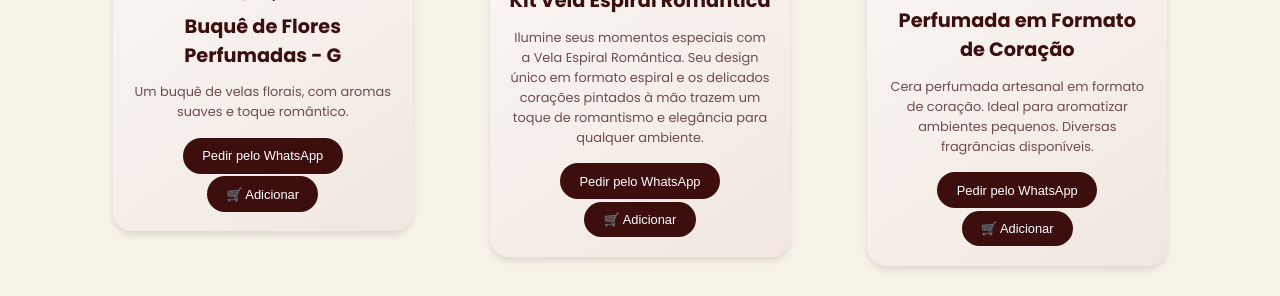
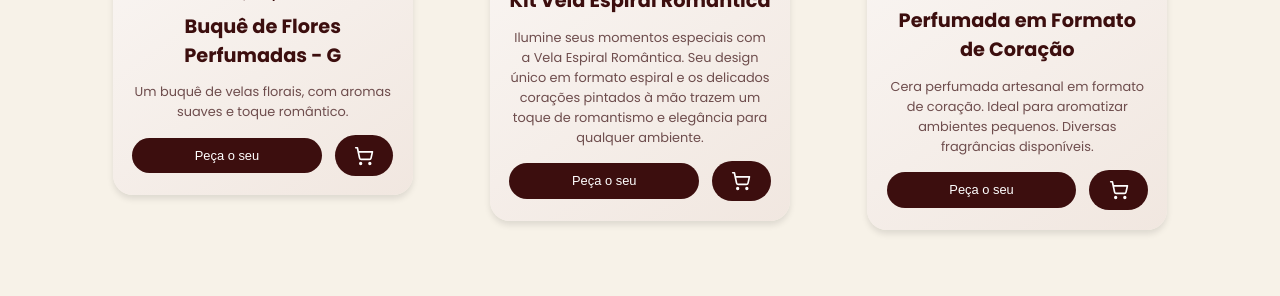
Before and after one commit to wellingtonpereira12/site-artscraft, a React (Vite) app: page / in a window 1280 px wide. Shown: the part 1480-1776 px from the top of the page. Built offline with nearby package versions, Linux system fonts and the light colour scheme.

Commit message:
Melhoria No carrinho

```diff
--- a/src/Components/Carrinho/Carrinho.css
+++ b/src/Components/Carrinho/Carrinho.css
@@ -1,28 +1,42 @@
 /* src/components/Carrinho/Carrinho.css */
+:root {
+  --font-family: 'Poppins', sans-serif;
+  --bg-overlay: rgba(0, 0, 0, 0.5);
+  --modal-bg: #fff;             /* fundo do modal */
+  --border-color: #ccc;         /* bordas e separadores */
+  --text-primary: #6d6d6d;       /* cor principal dos textos */
+  --action-bg: #3C0E0E;          /* cor para botões de ação */
+  --action-bg-hover: #2a0b0b;     /* tom um pouco mais escuro para hover */
+  --transition-duration: 0.3s;
+  --modal-border-radius: 16px;
+  --shadow: 0 4px 12px rgba(0, 0, 0, 0.1);
+}
+
 .carrinho-overlay {
   position: fixed;
-    top: 0;
-    left: 0;
-    right: 0;
-    bottom: 0;
-    background: rgba(0, 0, 0, 0.5);
+  inset: 0;
+  background: var(--bg-overlay);
   display: flex;
   justify-content: center;
   align-items: center;
   z-index: 1000;
-    backdrop-filter: blur(3px);
-    animation: fadeIn 0.3s ease-out;
+  backdrop-filter: blur(4px);
+  animation: fadeIn var(--transition-duration) ease-out;
 }
 
 .carrinho-modal {
-    background: white;
-    border-radius: 12px;
+  background: var(--modal-bg);
+  border-radius: var(--modal-border-radius);
   width: 90%;
   max-width: 500px;
   max-height: 90vh;
   display: flex;
   flex-direction: column;
-    box-shadow: 0 4px 6px rgba(0, 0, 0, 0.1);
+  box-shadow: var(--shadow);
+  overflow: hidden;
+  transform: translateY(20px);
+  animation: slideUp var(--transition-duration) ease-out forwards;
+  font-family: var(--font-family);
 }
 
 .carrinho-cabecalho {
@@ -30,37 +44,42 @@
   justify-content: space-between;
   align-items: center;
   padding: 1.5rem;
-    border-bottom: 1px solid #eee;
+  border-bottom: 1px solid var(--border-color);
+  background-color: #f9f9f9;
+  font-family: var(--font-family);
 }
 
 .carrinho-cabecalho h2 {
   margin: 0;
   font-size: 1.5rem;
-    color: #333;
+  color: var(--text-primary);
 }
 
 .carrinho-fechar {
-    background: none;
+  background: transparent;
   border: none;
   padding: 0.5rem;
   cursor: pointer;
-    color: #666;
-    transition: color 0.3s;
+  color: var(--text-primary);
+  transition: color var(--transition-duration);
 }
 
 .carrinho-fechar:hover {
-    color: #333;
+  color: var(--action-bg);
 }
 
 .carrinho-conteudo {
   padding: 1.5rem;
   overflow-y: auto;
+  flex: 1;
+  font-family: var(--font-family);
 }
 
 .carrinho-vazio {
   text-align: center;
-    color: #666;
+  color: var(--text-primary);
   margin: 2rem 0;
+  font-size: 1rem;
 }
 
 .carrinho-item {
@@ -68,7 +87,8 @@
   justify-content: space-between;
   align-items: center;
   padding: 1rem 0;
-    border-bottom: 1px solid #eee;
+  border-bottom: 1px solid var(--border-color);
+  font-family: var(--font-family);
 }
 
 .item-info {
@@ -79,26 +99,26 @@
 .item-titulo {
   margin: 0;
   font-size: 1rem;
-    color: #333;
+  color: var(--text-primary);
 }
 
 .item-detalhes {
   margin: 0.25rem 0 0;
-    color: #666;
   font-size: 0.9rem;
+  color: var(--text-primary);
 }
 
 .item-remover {
-    background: none;
+  background: transparent;
   border: none;
-    color: #666;
+  padding: 0.5rem;
+  color: var(--text-primary);
   cursor: pointer;
-    padding: 0.5rem;
-    transition: color 0.3s;
+  transition: color var(--transition-duration);
 }
 
 .item-remover:hover {
-    color: #ff4444;
+  color: var(--action-bg);
 }
 
 .carrinho-total {
@@ -107,13 +127,15 @@
   align-items: center;
   padding: 1.5rem 0;
   margin-top: 1rem;
-    border-top: 2px solid #eee;
+  border-top: 2px solid var(--border-color);
   font-size: 1.1rem;
+  color: var(--text-primary);
+  font-family: var(--font-family);
 }
 
 .carrinho-finalizar {
-    background: #25D366;
-    color: white;
+  background: var(--action-bg);
+  color: #fff;
   border: none;
   padding: 1rem;
   width: 100%;
@@ -121,17 +143,33 @@
   cursor: pointer;
   font-size: 1rem;
   font-weight: 500;
-    transition: filter 0.3s;
+  transition: background var(--transition-duration);
   margin-top: 1rem;
+  font-family: var(--font-family);
 }
 
 .carrinho-finalizar:hover {
-    filter: brightness(0.9);
+  background: var(--action-bg-hover);
 }
 
 @keyframes fadeIn {
-    from { opacity: 0; }
-    to { opacity: 1; }
+  from {
+    opacity: 0;
+  }
+  to {
+    opacity: 1;
+  }
+}
+
+@keyframes slideUp {
+  from {
+    opacity: 0;
+    transform: translateY(20px);
+  }
+  to {
+    opacity: 1;
+    transform: translateY(0);
+  }
 }
 
 @media (max-width: 480px) {
--- a/src/Components/Carrinho/Carrinho.jsx
+++ b/src/Components/Carrinho/Carrinho.jsx
@@ -32,11 +32,11 @@ const Carrinho = ({ isOpen, onClose, itens, setItens }) => {
       document.body.style.overflow = 'hidden';
       document.addEventListener('keydown', handleKeyDown);
     } else {
-      document.body.style.overflow = 'unset';
+      document.body.style.overflow = '';
     }
 
     return () => {
-      document.body.style.overflow = 'unset';
+      document.body.style.overflow = '';
       document.removeEventListener('keydown', handleKeyDown);
     };
   }, [isOpen, handleKeyDown]);
--- a/src/Components/Produtos/Produtos.css
+++ b/src/Components/Produtos/Produtos.css
@@ -37,6 +37,35 @@
     justify-content: center; /* Alinha verticalmente ao centro */
     text-align: center; /* Centraliza o texto */
     font-family: 'Poppins', sans-serif;
+}
+
+.produto-botoes {
+  display: flex;
+  justify-content: space-between;
+  align-items: center;
+  gap: 1rem;
+  margin-top: 1rem;
+}
+
+.botao-carrinho svg {
+  transition: transform 0.2s ease;
+}
+
+.botao-carrinho {
+  display: flex;
+  align-items: center;
+  justify-content: center;
+  padding: 0.8rem;
+  min-width: 44px;
+}
+
+.botao-carrinho:hover svg {
+  transform: scale(1.1);
+}
+
+.botao-whatsapp {
+  flex: 1;
+  text-align: center;
 }
 
 .produtos-container h1 {
--- a/src/Components/Produtos/Produtos.jsx
+++ b/src/Components/Produtos/Produtos.jsx
@@ -1,5 +1,6 @@
 import './Produtos.css';
 import { FaArrowAltCircleLeft, FaArrowAltCircleRight } from "react-icons/fa";
+import { ShoppingCart } from 'lucide-react';
 import { useState } from 'react';
 import CartModal from '../Carrinho/Carrinho'; // Certifique-se de ter este componente
 
@@ -258,13 +259,13 @@ function Produtos({ carrinhoItens, setCarrinhoItens }) {
                     onClick={() => handleClickWhatsapp(produto.mensagem)}
                     className="botao-whatsapp"
                   >
-                    Pedir pelo WhatsApp
+                    Peça o seu
                   </button>
                   <button
                     onClick={() => adicionarAoCarrinho(produto)}
                     className="botao-carrinho"
                   >
-                    🛒 Adicionar
+                    <ShoppingCart color="#ffffff" size={20} />
                   </button>
                 </div>
               </div>
```
Lines whose indentation alone changed are shown as unchanged.
